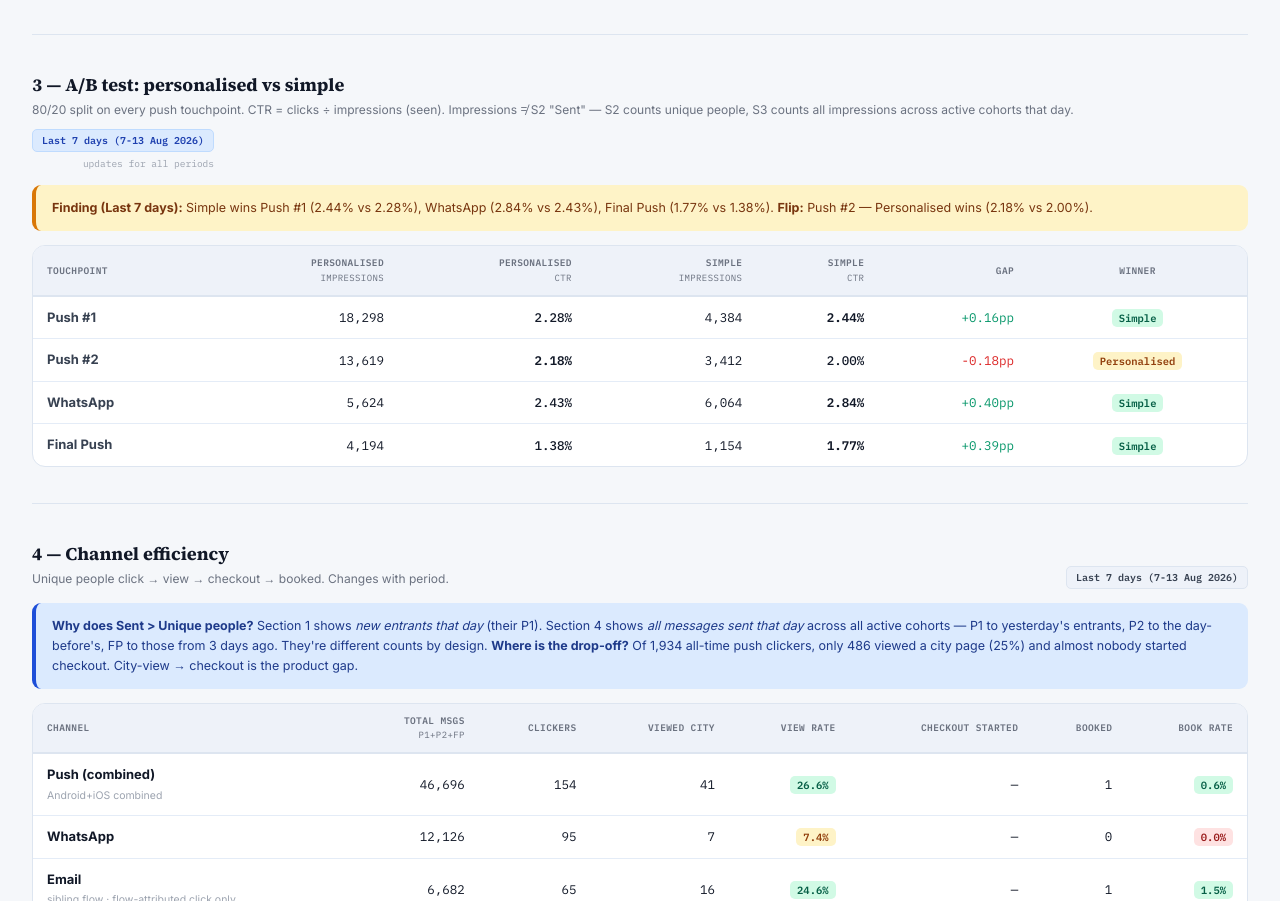
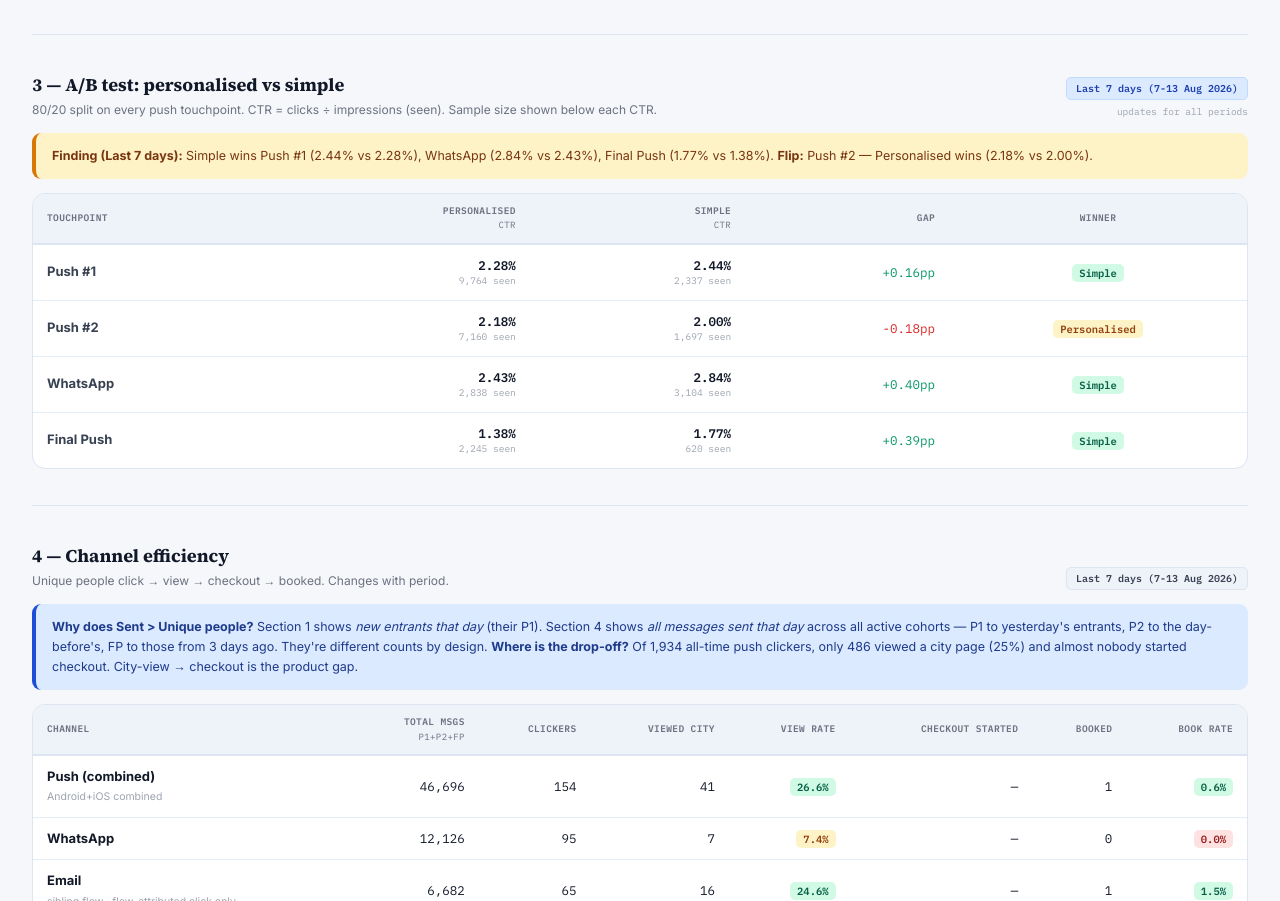
Before and after one commit to adityageda-CM/CRM_Dashboard_Exp, a plain HTML site: page dashboard.html in a window 1280 px wide. Shown: the part 1888-2789 px from the top of the page. Drawn offline with Linux system fonts and the light colour scheme.

Commit message:
S3: remove impressions columns, show CTR+sample only

```diff
--- a/dashboard.html
+++ b/dashboard.html
@@ -181,7 +181,7 @@
   <div class="sec-head">
   <div>
     <div class="sec-title">3 — A/B test: personalised vs simple</div>
-    <div class="sec-sub">80/20 split on every push touchpoint. CTR = clicks ÷ impressions (seen). Impressions ≠ S2 "Sent" — S2 counts unique people, S3 counts all impressions across active cohorts that day.</div>
+    <div class="sec-sub">80/20 split on every push touchpoint. CTR = clicks ÷ impressions (seen). Sample size shown below each CTR.</div>
   </div>
   <div style="display:flex;flex-direction:column;align-items:flex-end;gap:5px">
     <span class="sec-tag" id="t3" style="background:var(--blue-l);color:var(--blue-d);border-color:#bfdbfe">All time</span>
@@ -189,7 +189,7 @@
   </div>
 </div>
   <div class="insight warn" style="margin-bottom:14px" id="abFinding"><b>Finding (All time):</b> Simple copy wins CTR on Push #1 (3.07% vs 2.32%), WhatsApp (3.12% vs 2.54%), and Final Push (2.27% vs 1.37%). <b>Exception:</b> Push #2 in last 7 days — Personalised wins (2.18% vs 2.00%). Consistent pattern across 65 days.</div>
-  <div class="tbl-card"><div class="tbl-scroll"><table class="ab"><thead><tr><th>Touchpoint</th><th style="text-align:right">Personalised<br><span style="font-weight:400;font-size:9px">impressions</span></th><th style="text-align:right">Personalised<br><span style="font-weight:400;font-size:9px">CTR</span></th><th style="text-align:right">Simple<br><span style="font-weight:400;font-size:9px">impressions</span></th><th style="text-align:right">Simple<br><span style="font-weight:400;font-size:9px">CTR</span></th><th style="text-align:right">Gap</th><th style="text-align:center">Winner</th></tr></thead><tbody id="abBody"></tbody></table></div></div>
+  <div class="tbl-card"><div class="tbl-scroll"><table class="ab"><thead><tr><th>Touchpoint</th><th style="text-align:right">Personalised<br><span style="font-weight:400;font-size:9px">CTR</span></th><th style="text-align:right">Simple<br><span style="font-weight:400;font-size:9px">CTR</span></th><th style="text-align:right">Gap</th><th style="text-align:center">Winner</th></tr></thead><tbody id="abBody"></tbody></table></div></div>
 </div>
 <hr class="divider">
 <div class="section">
@@ -787,7 +787,7 @@
   let noteRow=''; // all periods now have real data
   const rows=Object.entries(data).map(([stage,v])=>{
     const pc=100*v.p.c/v.p.seen,sc=100*v.x.c/v.x.seen,gap=sc-pc,winn=sc>pc;
-    return `<tr><td>${stage}</td><td>${fmt(v.p.s)}</td><td class="${winn?'lose':'win'}">${pc.toFixed(2)}%</td><td>${fmt(v.x.s)}</td><td class="${winn?'win':'lose'}">${sc.toFixed(2)}%</td><td style="color:${gap>0?'var(--green)':'var(--red)'}">${gap>0?'+':''}${gap.toFixed(2)}pp</td><td style="text-align:center"><span class="badge ${winn?'b-gr':'b-am'}">${winn?'Simple':'Personalised'}</span></td></tr>`;
+    return `<tr><td>${stage}</td><td class="${winn?'lose':'win'}" style="text-align:right;font-weight:700">${pc.toFixed(2)}%<div style="font-size:9.5px;color:var(--ink4);font-weight:400">${fmt(v.p.seen)} seen</div></td><td class="${winn?'win':'lose'}" style="text-align:right;font-weight:700">${sc.toFixed(2)}%<div style="font-size:9.5px;color:var(--ink4);font-weight:400">${fmt(v.x.seen)} seen</div></td><td style="color:${gap>0?'var(--green)':'var(--red)'}">${gap>0?'+':''}${gap.toFixed(2)}pp</td><td style="text-align:center"><span class="badge ${winn?'b-gr':'b-am'}">${winn?'Simple':'Personalised'}</span></td></tr>`;
   }).join('');
   document.getElementById('abBody').innerHTML=noteRow+rows;
 }
```
